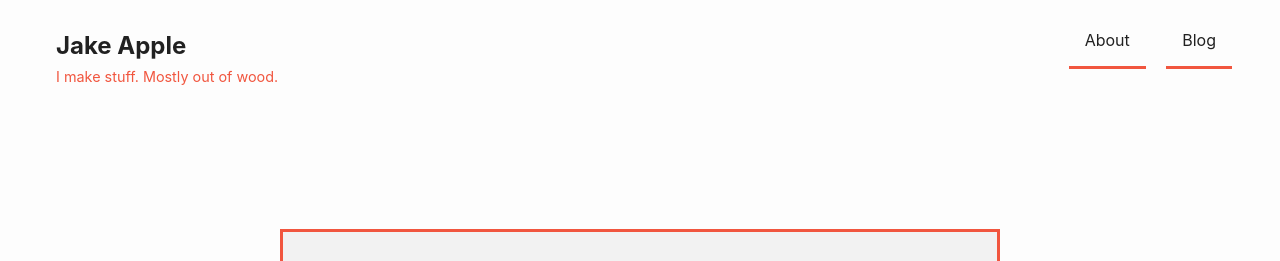
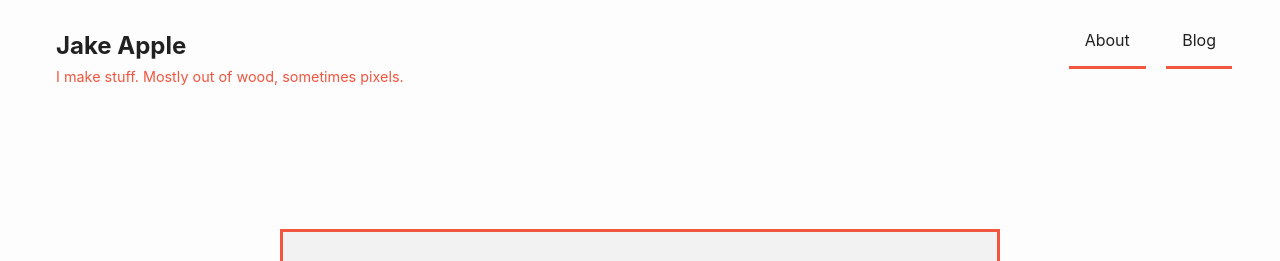
Before and after one commit to appleguy19/appleguy19.github.io, a Jekyll site: the page built from index.html, in a window 1280 px wide and 900 px high. Shown: the top 261 px of the window. Built offline with Jekyll 4.4.1, drawn with Linux system fonts in a browser that asks for light colours.

Commit message:
Update header.html

```diff
--- a/_includes/header.html
+++ b/_includes/header.html
@@ -1,5 +1,5 @@
 <header class="top">
-  <h1><a href="/">Jake Apple</a><span>I make stuff. Mostly out of wood.</span></h1>
+  <h1><a href="/">Jake Apple</a><span>I make stuff. Mostly out of wood, sometimes pixels.</span></h1>
   <nav>
     {% unless page.url == "/" %}<a href="/">Home</a>{% endunless %}
     <a href="/about/" class="{% if page.url contains "/about/" %}current{% endif %}">About</a>
```
